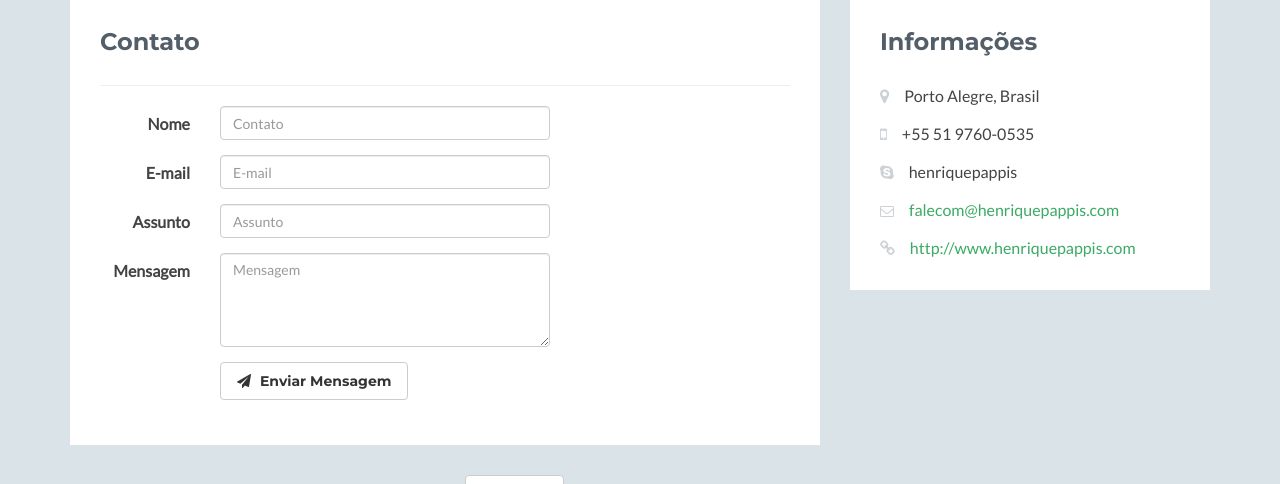
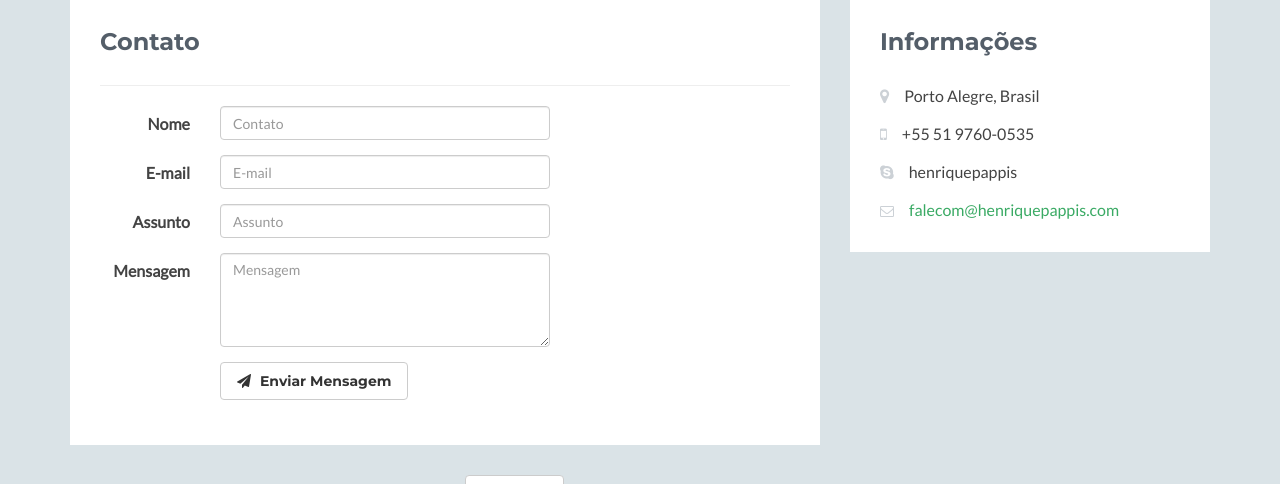
Before and after one commit to henriquepappis/henriquepappis, a PHP site: page /contact.php in a window 1280 px wide; the page is wider, and only the part inside the window is pictured. Shown: the part 311-795 px from the top of that part. Run offline with PHP 8.4, Linux system fonts and the light colour scheme.

Commit message:
Ajuste informações de contato

```diff
--- a/information.php
+++ b/information.php
@@ -7,7 +7,7 @@
                 <li><i class="fa fa-mobile"></i><span class="sr-only">Phone:</span>+55 51 9760-0535</li>
                 <li><i class="fa fa-skype"></i><span class="sr-only">Skype:</span>henriquepappis</li>
                 <li><i class="fa fa-envelope-o"></i><span class="sr-only">Email:</span><a href="#">falecom@henriquepappis.com</a></li>
-                <li><i class="fa fa-link"></i><span class="sr-only">Website:</span><a href="#">http://www.henriquepappis.com</a></li>
+                <!-- <li><i class="fa fa-link"></i><span class="sr-only">Website:</span><a href="#">http://www.henriquepappis.com</a></li> -->
             </ul>
         </div><!--//content-->
     </div><!--//section-inner-->
```
